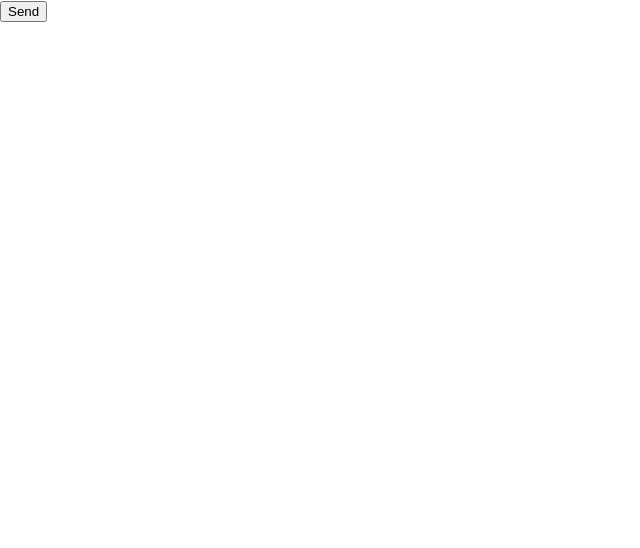
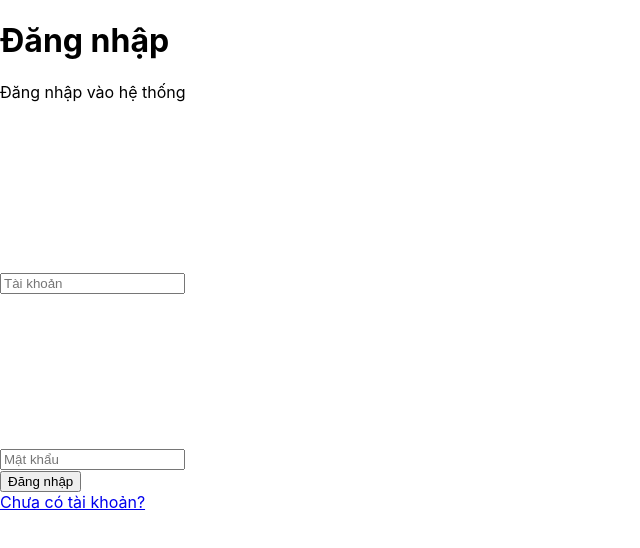
Before and after one commit to khanhpv195/khanhpv195-reactjs_2011a_black_fe, a React (Create React App) app: page /login in a window 1280 px wide. Shown: the top 548 px of the page, without its empty margins (0-640 px from the left). Built offline with nearby package versions, Linux system fonts and the light colour scheme.

Commit message:
Update Login, Api router

```diff
--- a/package.json
+++ b/package.json
@@ -6,8 +6,11 @@
     "@testing-library/jest-dom": "^5.11.4",
     "@testing-library/react": "^11.1.0",
     "@testing-library/user-event": "^12.1.10",
+    "axios": "^0.21.1",
     "react": "^17.0.1",
+    "react-cookie": "^4.0.3",
     "react-dom": "^17.0.1",
+    "react-router-dom": "^5.2.0",
     "react-scripts": "4.0.1",
     "web-vitals": "^0.2.4"
   },
--- a/src/App.js
+++ b/src/App.js
@@ -1,17 +1,9 @@
-import logo from './logo.svg';
-import './App.css';
-import Button from './components/atoms/Button/Button';
-function App() {
-  function onClickHandle() {
-    alert("OK")
-  }
+
+import React from "react";
+import Routing from './router'
+
+export default function App() {
   return (
-    <Button type="button"
-      onClick={onClickHandle}
-      className="A">
-      Send
-    </Button>
+   <Routing/>
   );
 }
-
-export default App;
--- /dev/null
+++ b/src/constants/Setting.js
@@ -0,0 +1,11 @@
+export const URL = 'http://api.thuematbang24h.com/';
+export const CHAC_CHAN = 1;
+export const PHONG_SACH = 1;
+export const PHONG_BAN = 2;
+export const PHONG_OOO = 3;
+export const PHONG_FULL = 4;
+export const PHONG_TRONG = 5;
+export const CHECK_IN = 1;
+export const CHECK_OUT = 2;
+export const CANCEL = 4;
+export const CHUA_DEN = 3;
--- /dev/null
+++ b/src/helpers/index.js
@@ -0,0 +1,71 @@
+import axios from 'axios';
+
+import * as Setting from '../constants/Setting';
+
+export async function getList(endpointApi,token) {
+    try {
+        const config = {
+            headers: { Authorization: `Bearer ${token}` }
+        };
+        let endpoint = Setting.URL+endpointApi;
+        const response = await axios.get(endpoint,config);
+        return response;
+    } catch (error) {
+        console.log(error);
+
+    }
+
+}
+
+export async function handleSubmit(endpointApi,data,token) {
+    try {
+        const config = {
+            headers: { Authorization: `Bearer ${token}` }
+        };
+        let endpoint = Setting.URL+endpointApi;
+        const response = await axios.post(endpoint,data,config);
+        return response;
+    } catch (error) {
+        console.log(error);
+
+    }
+}
+
+export async function handleUpdate(endpointApi,data,token) {
+    try {
+        const config = {
+            headers: { Authorization: `Bearer ${token}` }
+        };
+        let endpoint = Setting.URL+endpointApi;
+        const response = await axios.put(endpoint,data,config);
+        return response;
+    } catch (error) {
+        console.log(error);
+
+    }
+}
+
+export async function handleDelete(endpointApi,token) {
+    try {
+        const config = {
+            headers: { Authorization: `Bearer ${token}` }
+        };
+        let endpoint = Setting.URL+endpointApi;
+        const response = await axios.delete(endpoint,config);
+        return response;
+    } catch (error) {
+        console.log(error);
+
+    }
+}
+
+export async function login(endpointApi,data) {
+    try {
+        let endpoint = Setting.URL+endpointApi;
+        const response = await axios.post(endpoint,data);
+        return response;
+    } catch (error) {
+        console.log(error);
+
+    }
+}
--- /dev/null
+++ b/src/pages/Home/index.js
@@ -0,0 +1,28 @@
+import React,{ useState, useEffect } from 'react';
+import * as ApiCaller from './../../helpers/index';
+import { useCookies, removeCookie } from 'react-cookie';
+
+function Home(props) {
+    const [cookies] = useCookies(['']);
+    const token = cookies.access_token;
+    useEffect(() => {
+        getRoom();
+    }, []);
+    async function getRoom() {
+        await ApiCaller.getList("api/room_list_available/", token)
+            .then((res) => {
+                console.log(res.data.data);
+
+            })
+            .catch((err) => {
+                console.log(err);
+            });
+    }
+    return (
+        <div>
+            <h1>Home</h1>
+        </div>
+    );
+}
+
+export default Home;
--- /dev/null
+++ b/src/pages/Login/index.js
@@ -0,0 +1,107 @@
+import React from "react";
+import * as Setting from "../../constants/Setting";
+import { useState } from "react";
+import { useHistory, useParams } from "react-router-dom";
+import { useCookies, removeCookie } from "react-cookie";
+import { Link } from "react-router-dom";
+import * as ApiCaller from './../../helpers/index';
+
+function Login(props) {
+  const [email, setEmail] = useState("");
+  const [password, setPassword] = useState("");
+  const [userInfo, setUserInfo] = useCookies([""]);
+  const [cookies, setCookie, removeCookie] = useCookies([""]);
+
+  let history = useHistory();
+
+  async function handleSubmit(e) {
+    e.preventDefault();
+    const data = {
+      email: email,
+      password: password,
+    };
+    console.log(data)
+    let url = "api/auth/login";
+    console.log(url)
+    await ApiCaller.login(url,data)
+    .then((res) => {
+        console.log(res.data);
+
+    })
+    .catch((err) => {
+        console.log(err);
+    });
+  }
+  return (
+    <div className="container">
+      <div className="row justify-content-center">
+        <div className="col-md-8">
+          <div className="card-group">
+            <div className="card p-4">
+              <div className="card-body">
+                <h1>Đăng nhập</h1>
+                <p className="text-muted">Đăng nhập vào hệ thống</p>
+                <form onSubmit={handleSubmit}>
+                  <div className="input-group mb-3">
+                    <div className="input-group-prepend">
+                      <span className="input-group-text">
+                        <svg className="c-icon">
+                          <use xlinkHref="node_modules/@coreui/icons/sprites/free.svg#cil-user" />
+                        </svg>
+                      </span>
+                    </div>
+                    <input
+                      className="form-control"
+                      type="email"
+                      required
+                      placeholder="Tài khoản"
+                      name="email"
+                      value={email}
+                      onChange={(e) => setEmail(e.target.value)}
+                    />
+                  </div>
+                  <div className="input-group mb-4">
+                    <div className="input-group-prepend">
+                      <span className="input-group-text">
+                        <svg className="c-icon">
+                          <use xlinkHref="node_modules/@coreui/icons/sprites/free.svg#cil-lock-locked" />
+                        </svg>
+                      </span>
+                    </div>
+                    <input
+                      className="form-control"
+                      type="password"
+                      required
+                      placeholder="Mật khẩu"
+                      name="password"
+                      value={password}
+                      onChange={(e) => setPassword(e.target.value)}
+                    />
+                  </div>
+                  <div className="input-group mb-4"></div>
+                  <div className="input-group mb-4"></div>
+                  <div className="input-group mb-3"></div>
+                  <div className="input-group mb-3"></div>
+                  <div className="input-group mb-3"></div>
+                  <div className="input-group mb-3"></div>
+                  <div className="row">
+                    <div className="col-6">
+                      <button className="btn btn-primary px-6" type="submit">
+                        Đăng nhập
+                      </button>
+                    </div>
+                    <div className="col-6">
+                      <Link to="/signup">Chưa có tài khoản?</Link>
+                    </div>
+                  </div>
+                </form>
+              </div>
+            </div>
+            <div className="card text-white bg-primary py-5 d-md-down-none" style={{ width: "44%" }}></div>
+          </div>
+        </div>
+      </div>
+    </div>
+  );
+}
+export default Login;
--- /dev/null
+++ b/src/router.js
@@ -0,0 +1,24 @@
+import React from "react";
+import {
+  BrowserRouter as Router,
+  Switch,
+  Route,
+  Link
+} from "react-router-dom";
+import Home from './pages/Home';
+import Login from './pages/Login';
+
+export default function App() {
+  return (
+    <Router>
+        <Switch>
+          <Route path="/login">
+            <Login />
+          </Route>
+          <Route path="/">
+            <Home />
+          </Route>
+        </Switch>
+    </Router>
+  );
+}
```
Also changed, not shown: 2 other files (tests, documents, lock files or other folders).
